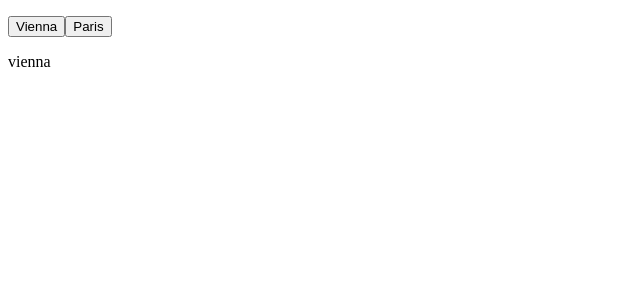
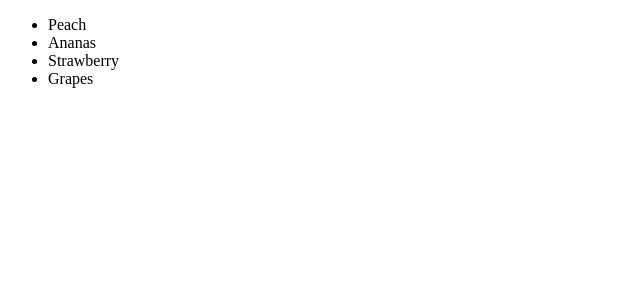
Before and after one commit to jay-medina/egghead-lessons, a React app in the folder react16_features/: page / in a window 1280 px wide. Shown: the top 300 px of the page, without its empty margins (0-640 px from the left). Built offline with nearby package versions, Linux system fonts and the light colour scheme.

Commit message:
Fragments!!

```diff
--- a/react16_features/src/index.tsx
+++ b/react16_features/src/index.tsx
@@ -6,6 +6,7 @@ import ReactDOM from 'react-dom';
 // import App from './lesson3';
 // import App from './lesson4';
 // import App from './lesson5';
-import App from './lesson6';
+// import App from './lesson6';
+import App from './lesson7';
 
 ReactDOM.render(<App />, document.getElementById('root'));
--- /dev/null
+++ b/react16_features/src/lesson7/index.tsx
@@ -0,0 +1,23 @@
+import React from 'react';
+// import './index.css';
+
+const Fruits = () => (
+  <>
+    <li>Strawberry</li>
+    <li>Grapes</li>
+  </>
+);
+
+class App extends React.Component {
+  render() {
+    return (
+      <ul>
+        <li>Peach</li>
+        <li>Ananas</li>
+        <Fruits />
+      </ul>
+    );
+  }
+}
+
+export default App;
```
